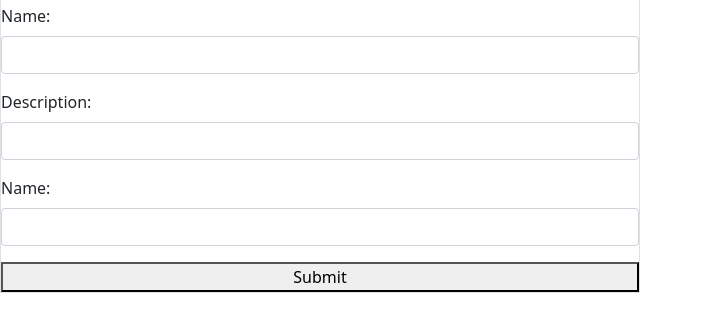
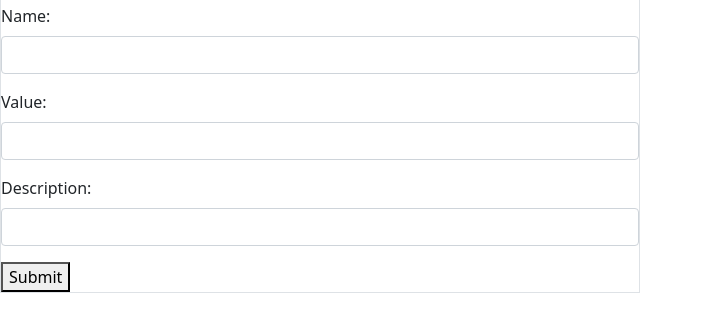
Before and after one commit to Capta1n-n9m0/UfazHackathon, a website: page constants.html in a window 1280 px wide. Shown: the part 356-688 px from the top of the page, without its empty margins (0-703 px from the left). Drawn offline with Linux system fonts and the light colour scheme; no server answers.

Commit message:
Latest changes2

```diff
--- a/constants.html
+++ b/constants.html
@@ -54,20 +54,20 @@
         <!-- Name -->
         <div class="mb-3">
             <label class="form-label" for="name">Name:</label>
-            <input type="text" required autocomplete="off" class="form-control" id="name" name="name">
+            <input type="text" required autocomplete="off" class="form-control" id="name" name="Name">
+        </div>
+        <!-- Value -->
+        <div class="mb-3">
+            <label class="form-label" for="value">Value:</label>
+            <input type="number" required autocomplete="off" class="form-control" id="value" name="Value">
         </div>
         <!-- Description -->
         <div class="mb-3">
             <label class="form-label" for="description">Description:</label>
-            <input type="text" autocomplete="off" class="form-control" id="description" name="description">
+            <input type="text" autocomplete="off" class="form-control" id="description" name="Description">
         </div>
-        <!-- Value -->
-        <div class="mb-3">
-            <label class="form-label" for="value">Name:</label>
-            <input type="number" required autocomplete="off" class="form-control" id="value" name="value">
-        </div>
+    <button id="submit_constant" type="submit">Submit</button>
     </form>
-    <button id="submit_constant">Submit</button>
 </div>
 </body>
 </html>
--- a/main.js
+++ b/main.js
@@ -5,10 +5,10 @@
         console.log(message);
     };
     $("#new_farm").ready(function (){
-        $("#new_farm").attr("action", `${server}new_farm`)
+        $("#new_farm").attr("action", `${server}/api/v1/new_farm`)
     })
     $("#update_constant").ready(function (){
-        $("#update_constant").attr("action", `${server}update_constant`)
+        $("#update_constant").attr("action", `${server}/api/v1/addconst`)
     })
     $("#farmers").DataTable({
         processing: true,
@@ -46,10 +46,10 @@
             dataSrc: ""
         },
         columns: [
-            {data: "id"},
-            {data: "name"},
-            {data: "value"},
-            {data: "description"}
+            {data: "Id"},
+            {data: "Name"},
+            {data: "Value"},
+            {data: "Description"}
         ],
     });
     $("#submit").click(function () {
```
